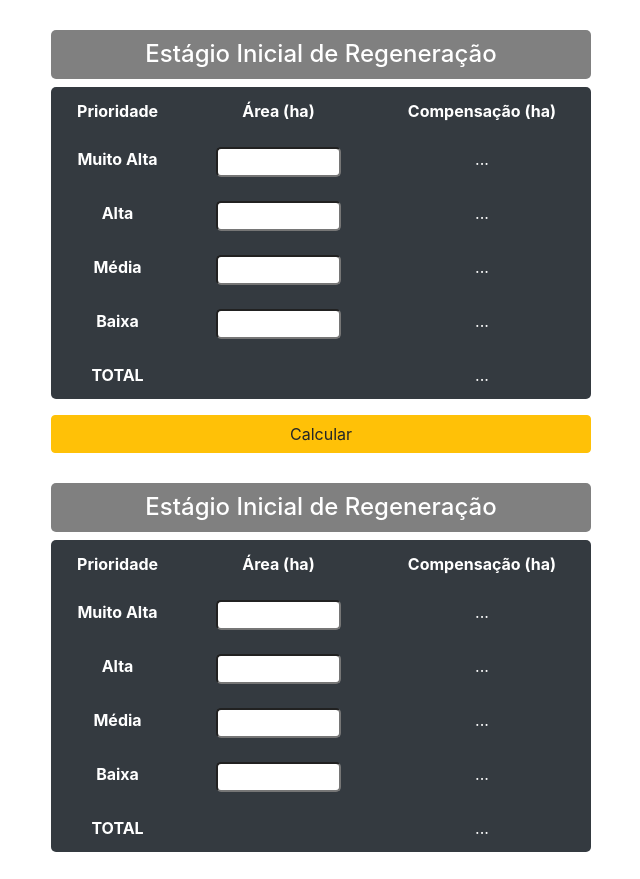
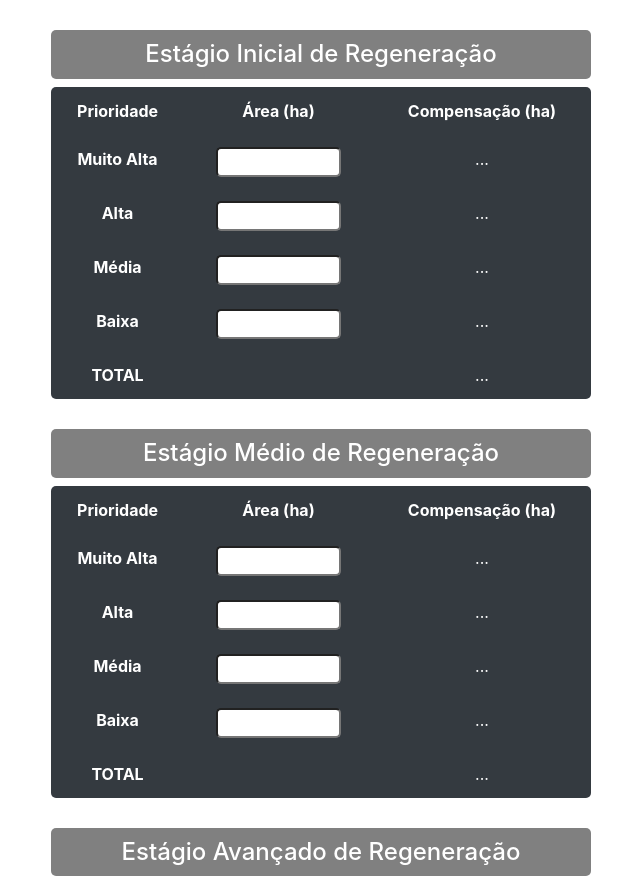
Before and after one commit to brunoginciene/calculadoraNexo, a website: page static/index.html in a window 1280 px wide. Shown: the top 879 px of the page, without its empty margins (319-959 px from the left). Drawn offline with nearby package versions, Linux system fonts and the light colour scheme.

Commit message:
Add botão calcular

```diff
--- a/static/calculo4.js
+++ b/static/calculo4.js
@@ -223,19 +223,6 @@ for (i in fatores){
         var dadoColuna3Text = document.createTextNode("...")
         dadoColuna3.appendChild(dadoColuna3Text)
         tabelaLinha.appendChild(dadoColuna3)
-
-        ////// Funcao calcula linha
-        function calculaLinha() {
-            var valorInput = document.getElementById(pesos[peso].id).value
-            var valorPeso = pesos[peso].valor
-            var resultadoDestino = document.getElementById(pesos[peso].id)
-            if (valorInput == pesos[peso].id){
-                var valorProduto = valorInput * valorPeso
-            }
-
-
-        }
-
     }
     ////// Cria a linha do resultado de cada tabela
     var totalLinha = document.createElement("tr")
@@ -255,5 +242,25 @@ for (i in fatores){
     var totalColuna3Text = document.createTextNode("...")
     totalColuna3.appendChild(totalColuna3Text)
     totalLinha.appendChild(totalColuna3)
+}
 
+
+// Função calcular
+function calcular(){
+    var lista = document.querySelectorAll(".calculadora")
+    console.log(lista)
 }
+
+
+// Cria o botão "Calcular"
+var botaoCalcular = document.createElement("button")
+botaoCalcular.setAttribute("type", "button")
+botaoCalcular.setAttribute("id", "button")
+botaoCalcular.setAttribute("class", "btn btn-warning btn-block")
+//// Cria o texto do botão "Calcular"
+var botaoText = document.createTextNode("Calcular")
+botaoCalcular.appendChild(botaoText)
+////Adicionar a função ao botão
+document.addEventListener("click", calcular)
+//// Adicionao o botão ao "container"(div)
+divDestino.appendChild(botaoCalcular)
--- a/static/index.html
+++ b/static/index.html
@@ -14,51 +14,8 @@
     <div class="container">
         <div class="row justify-content-center">
             <div id="destino" class="col-md-6">
-              <!-- Tabela -->
-              <div class="calculadora">
-                    <h4 class="titulo">Estágio Inicial de Regeneração</h4>
-                    <table class="table table-borderless table-dark">
-                    <thead>
-                      <tr>
-                        <th scope="col">Prioridade</th>
-                        <th scope="col">Área (ha)</th>
-                        <th scope="col">Compensação (ha)</th>
-                      </tr>
-                    </thead>
-                    <tbody>
-                      <tr>
-                        <th scope="row">Muito Alta</th>
-                        <td><input type="number" class="estagioInicial"></td>
-                        <td class="out">...</td>
-                      </tr>
-                      <tr>
-                        <th scope="row">Alta</th>
-                        <td><input type="number" class="estagioInicial"></td>
-                        <td class="out">...</td>
-                      </tr>
-                      <tr>
-                        <th scope="row">Média</th>
-                        <td><input type="number" class="estagioInicial"></td>
-                        <td class="out">...</td>
-                      </tr>
-                      <tr>
-                        <th scope="row">Baixa</th>
-                        <td><input type="number" class="estagioInicial"></td>
-                        <td class="out">...</td>
-                      </tr>
-                      <tr>
-                        <th scope="row">TOTAL</th>
-                        <td></td>
-                        <td class="resultado">...</td>
-                      </tr>
-                    </tbody>
-                    </table>
-                    <button type="button" id="button" class="btn btn-warning btn-block">Calcular</button>
-              </div>
-
             </div>
         </div>
-
     </div>
 
     <!-- Optional JavaScript -->
```
Also changed, not shown: README.md.
